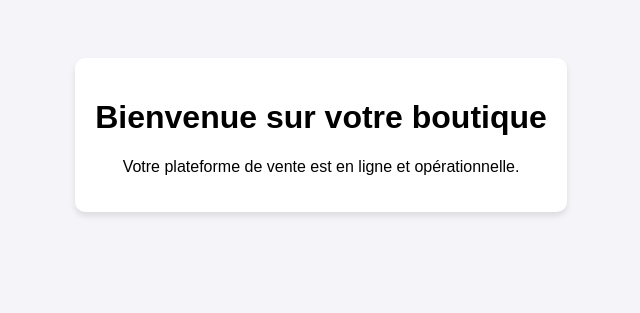
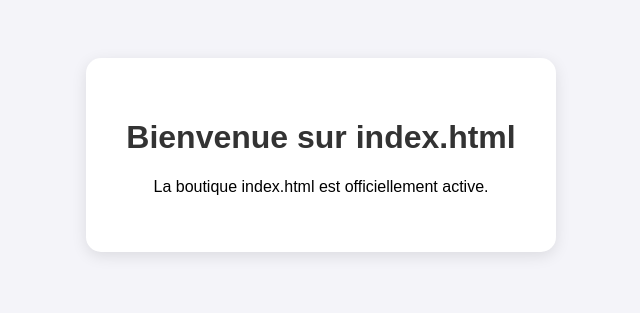
Before and after one commit to ameth29130-gif/soukdrop, a website: page index.html in a window 1280 px wide. Shown: the whole page, without its empty margins (319-959 px from the left). Drawn offline with Linux system fonts and the light colour scheme.

Commit message:
SaaS: Rendu dynamique du nom de boutique

```diff
--- a/index.html
+++ b/index.html
@@ -1 +1,31 @@
-<!DOCTYPE html><html lang='fr'><head><meta charset='UTF-8'><title>Soukdrop</title><style>body { font-family: 'Arial', sans-serif; text-align: center; background-color: #f4f4f9; padding: 50px; } .container { background: white; padding: 20px; border-radius: 10px; box-shadow: 0 4px 6px rgba(0,0,0,0.1); display: inline-block; }</style></head><body><div class='container'><h1>Bienvenue sur votre boutique</h1><p>Votre plateforme de vente est en ligne et opérationnelle.</p></div></body></html>
+<!DOCTYPE html>
+<html lang='fr'>
+<head>
+    <meta charset='UTF-8'>
+    <title>Soukdrop</title>
+    <style>
+        body { font-family: 'Arial', sans-serif; text-align: center; background-color: #f4f4f9; padding: 50px; }
+        .container { background: white; padding: 40px; border-radius: 15px; box-shadow: 0 4px 15px rgba(0,0,0,0.1); display: inline-block; max-width: 500px; }
+        h1 { color: #333; }
+    </style>
+</head>
+<body>
+    <div class='container'>
+        <h1 id="shop-title">Bienvenue sur votre boutique</h1>
+        <p id="shop-desc">Chargement de votre boutique...</p>
+    </div>
+
+    <script>
+        // Récupère le nom de la boutique dans l'URL (ex: /ma-boutique/)
+        const pathParts = window.location.pathname.split('/').filter(Boolean);
+        const shopName = pathParts[0] || "Soukdrop";
+
+        if (pathParts.length > 0) {
+            document.getElementById('shop-title').innerText = "Bienvenue sur " + shopName;
+            document.getElementById('shop-desc').innerText = "La boutique " + shopName + " est officiellement active.";
+        } else {
+            document.getElementById('shop-desc').innerText = "Votre plateforme de vente est en ligne.";
+        }
+    </script>
+</body>
+</html>
```
